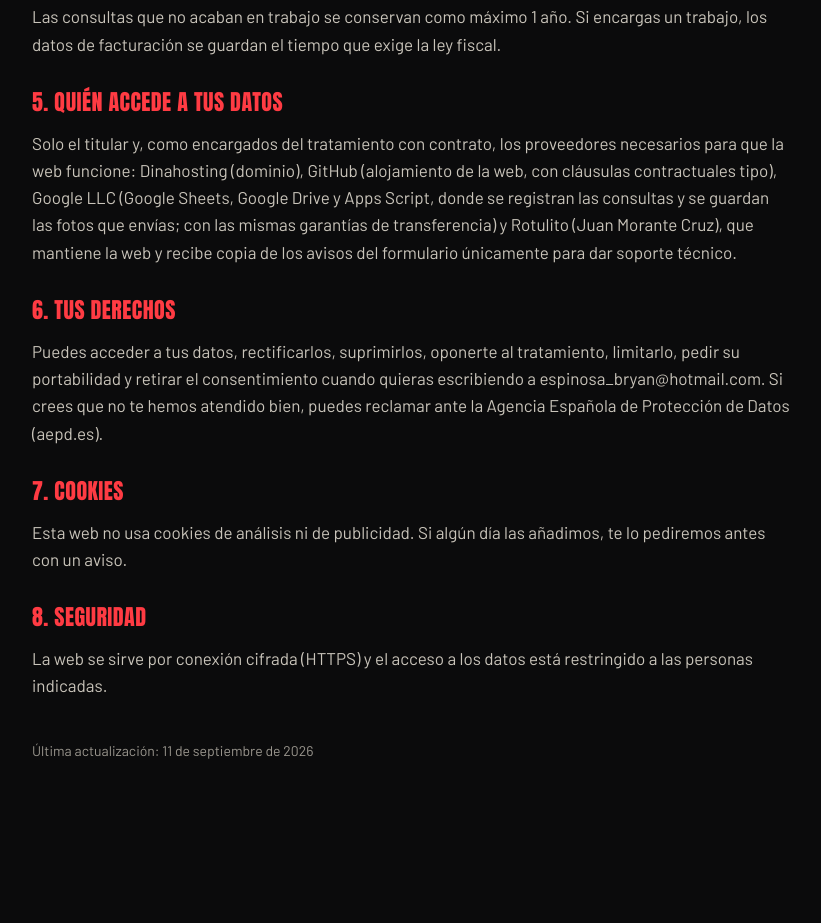
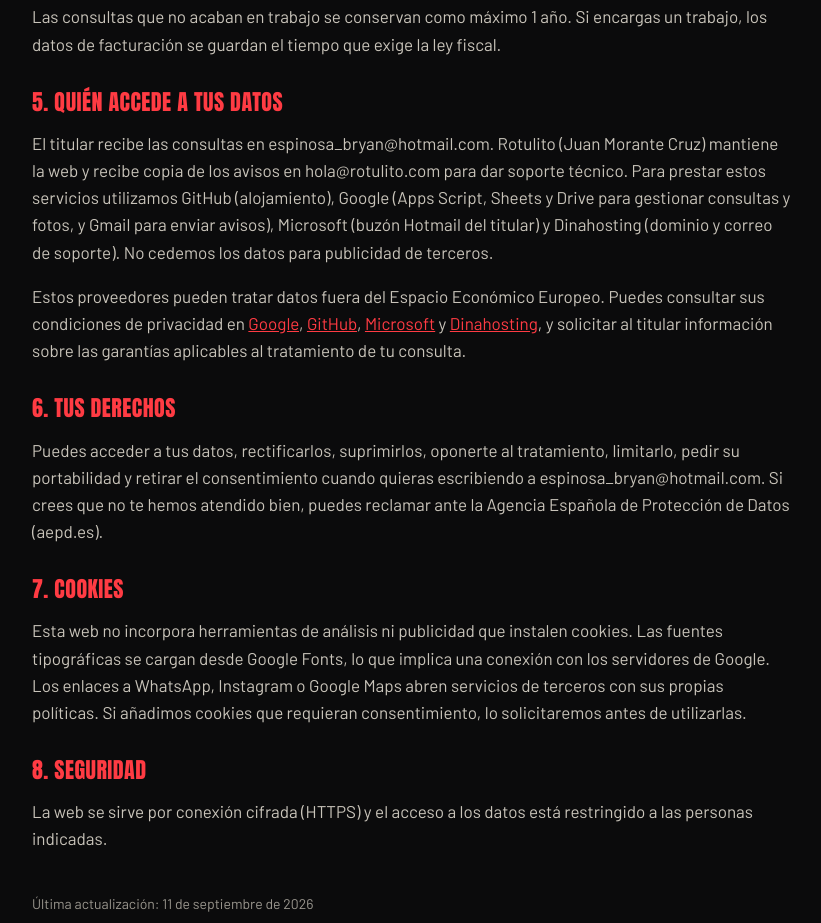
Before and after one commit to juanmc98-maker/bryanlatinta, a plain HTML site: page privacidad.html in a window 1280 px wide. Shown: the part 691-1614 px from the top of the page, without its empty margins (228-1049 px from the left). Before the commit the page ends 1527 px from the top, so only its background shows below. Drawn offline with Linux system fonts and the light colour scheme.

Commit message:
Describe actual form recipients and providers without claiming unverified contracts

```diff
--- a/privacidad.html
+++ b/privacidad.html
@@ -6,8 +6,8 @@
 <h2>2. Qué datos tratamos</h2><p>Los que nos das en los formularios (nombre, teléfono, email, qué pieza tienes, lo que quieres hacer y, si las envías, las fotos de tu pieza) y los que nos facilites por WhatsApp o correo.</p>
 <h2>3. Para qué y con qué base legal</h2><ul><li>Responder a tu consulta, valorar tu pieza y darte una propuesta: consentimiento (art. 6.1.a RGPD) al enviar el formulario o escribirnos.</li><li>Gestionar el trabajo si lo encargas: ejecución del contrato (art. 6.1.b) y obligaciones fiscales.</li></ul><p>No enviamos publicidad ni compartimos tus datos con nadie para fines comerciales.</p>
 <h2>4. Cuánto tiempo</h2><p>Las consultas que no acaban en trabajo se conservan como máximo 1 año. Si encargas un trabajo, los datos de facturación se guardan el tiempo que exige la ley fiscal.</p>
-<h2>5. Quién accede a tus datos</h2><p>Solo el titular y, como encargados del tratamiento con contrato, los proveedores necesarios para que la web funcione: Dinahosting (dominio), GitHub (alojamiento de la web, con cláusulas contractuales tipo), Google LLC (Google Sheets, Google Drive y Apps Script, donde se registran las consultas y se guardan las fotos que envías; con las mismas garantías de transferencia) y Rotulito (Juan Morante Cruz), que mantiene la web y recibe copia de los avisos del formulario únicamente para dar soporte técnico.</p>
+<h2>5. Quién accede a tus datos</h2><p>El titular recibe las consultas en espinosa_bryan@hotmail.com. Rotulito (Juan Morante Cruz) mantiene la web y recibe copia de los avisos en hola@rotulito.com para dar soporte técnico. Para prestar estos servicios utilizamos GitHub (alojamiento), Google (Apps Script, Sheets y Drive para gestionar consultas y fotos, y Gmail para enviar avisos), Microsoft (buzón Hotmail del titular) y Dinahosting (dominio y correo de soporte). No cedemos los datos para publicidad de terceros.</p><p>Estos proveedores pueden tratar datos fuera del Espacio Económico Europeo. Puedes consultar sus condiciones de privacidad en <a href="https://policies.google.com/privacy">Google</a>, <a href="https://docs.github.com/es/site-policy/privacy-policies/github-general-privacy-statement">GitHub</a>, <a href="https://privacy.microsoft.com/es-es/privacystatement">Microsoft</a> y <a href="https://dinahosting.com/legal/proteccion-datos">Dinahosting</a>, y solicitar al titular información sobre las garantías aplicables al tratamiento de tu consulta.</p>
 <h2>6. Tus derechos</h2><p>Puedes acceder a tus datos, rectificarlos, suprimirlos, oponerte al tratamiento, limitarlo, pedir su portabilidad y retirar el consentimiento cuando quieras escribiendo a espinosa_bryan@hotmail.com. Si crees que no te hemos atendido bien, puedes reclamar ante la Agencia Española de Protección de Datos (aepd.es).</p>
-<h2>7. Cookies</h2><p>Esta web no usa cookies de análisis ni de publicidad. Si algún día las añadimos, te lo pediremos antes con un aviso.</p>
+<h2>7. Cookies</h2><p>Esta web no incorpora herramientas de análisis ni publicidad que instalen cookies. Las fuentes tipográficas se cargan desde Google Fonts, lo que implica una conexión con los servidores de Google. Los enlaces a WhatsApp, Instagram o Google Maps abren servicios de terceros con sus propias políticas. Si añadimos cookies que requieran consentimiento, lo solicitaremos antes de utilizarlas.</p>
 <h2>8. Seguridad</h2><p>La web se sirve por conexión cifrada (HTTPS) y el acceso a los datos está restringido a las personas indicadas.</p>
 <p class="upd" style="margin-top:40px">Última actualización: 11 de septiembre de 2026</p></div></body></html>
```
